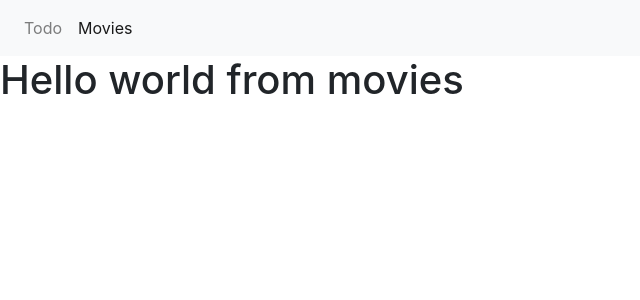
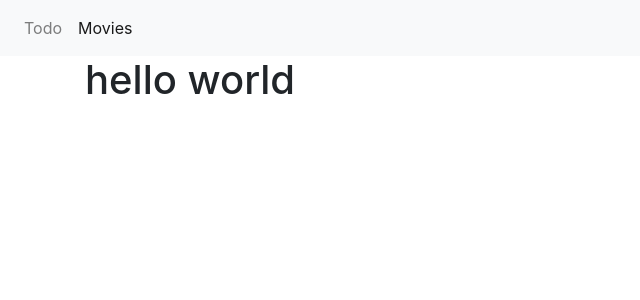
Before and after one commit to ismaelandrade/trainee-JS-Vue, a Vue app: page /movies in a window 1280 px wide. Shown: the top 300 px of the page, without its empty margins (0-640 px from the left). Built offline with nearby package versions, Linux system fonts and the light colour scheme.

Commit message:
Add basic vuex setup

```diff
--- a/package.json
+++ b/package.json
@@ -7,12 +7,16 @@
     "build": "vue-cli-service build"
   },
   "dependencies": {
+    "axios": "^0.18.0",
     "vue": "^2.5.16",
-    "vue-router": "^3.0.1"
+    "vue-router": "^3.0.1",
+    "vuex": "^3.0.1"
   },
   "devDependencies": {
     "@vue/cli-plugin-babel": "^3.0.0-rc.5",
     "@vue/cli-service": "^3.0.0-rc.5",
+    "dotenv": "^6.0.0",
+    "npm": "^6.2.0",
     "vue-template-compiler": "^2.5.16"
   },
   "browserslist": [
--- a/src/components/movies/MoviesPage.vue
+++ b/src/components/movies/MoviesPage.vue
@@ -1,3 +1,15 @@
 <template>
-  <h1>Hello world from movies</h1>
+  <div class="container">
+    <h1>{{ message }}</h1>
+  </div>
 </template>
+
+<script>
+import { mapState } from 'vuex'
+
+export default {
+  computed: mapState({
+    message: state => state.message
+  })
+}
+</script>
--- a/src/main.js
+++ b/src/main.js
@@ -1,10 +1,12 @@
 import Vue from 'vue'
 import App from './App.vue'
 import router from './router'
+import store from './store'
+import {} from 'dotenv/config'
 
 Vue.config.productionTip = false
-
 new Vue({
   render: h => h(App),
-  router
+  router,
+  store
 }).$mount('#app')
--- /dev/null
+++ b/src/store/index.js
@@ -0,0 +1,18 @@
+import Vue from 'vue'
+import Vuex from 'vuex'
+
+Vue.use(Vuex)
+
+const store = {
+  state: {
+    message: 'hello world'
+  },
+
+  actions: {},
+
+  mutations: {},
+
+  getters: {}
+}
+
+export default new Vuex.Store(store)
```
Also changed, not shown: 2 other files (tests, documents, lock files or other folders).
